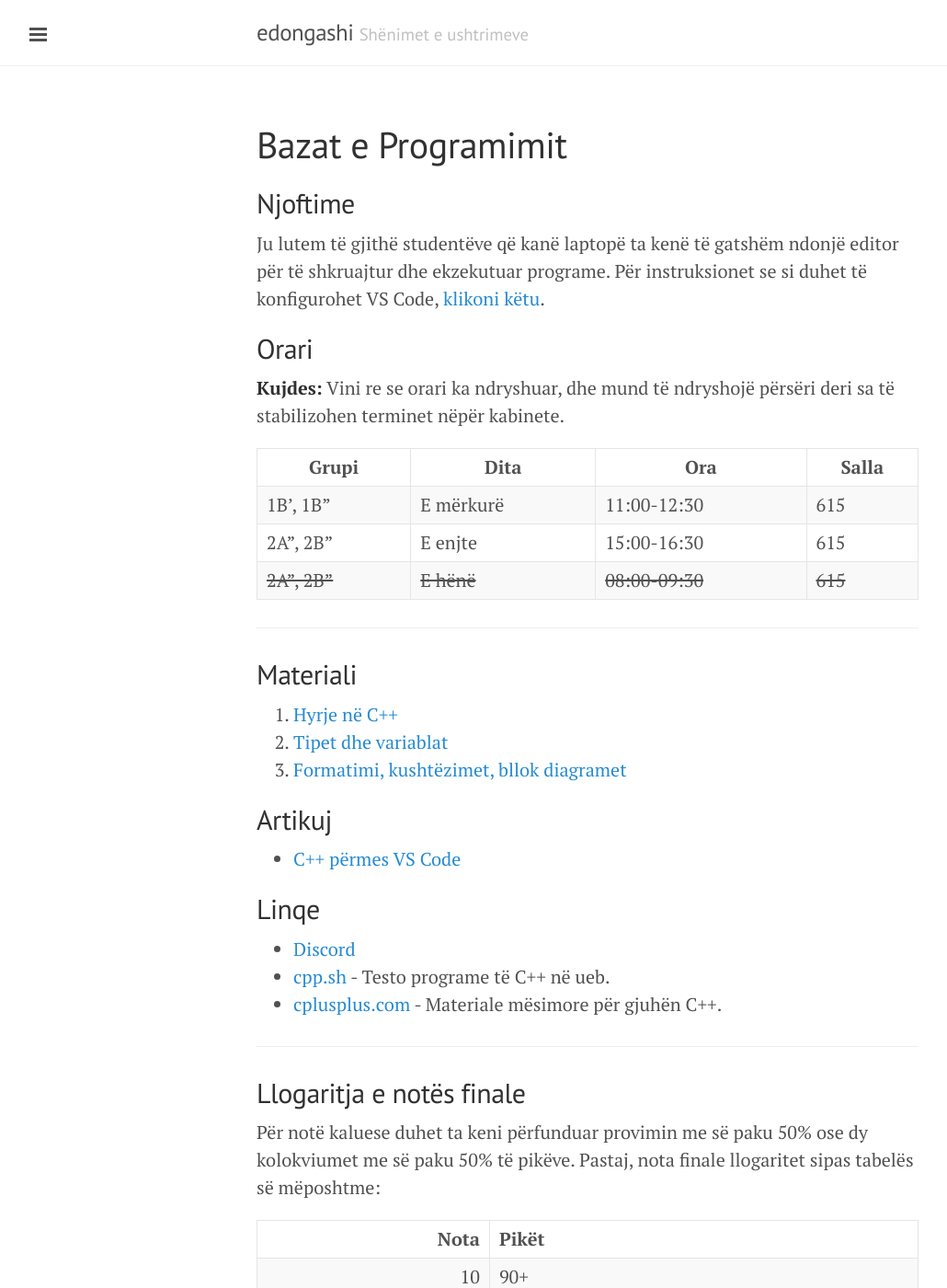
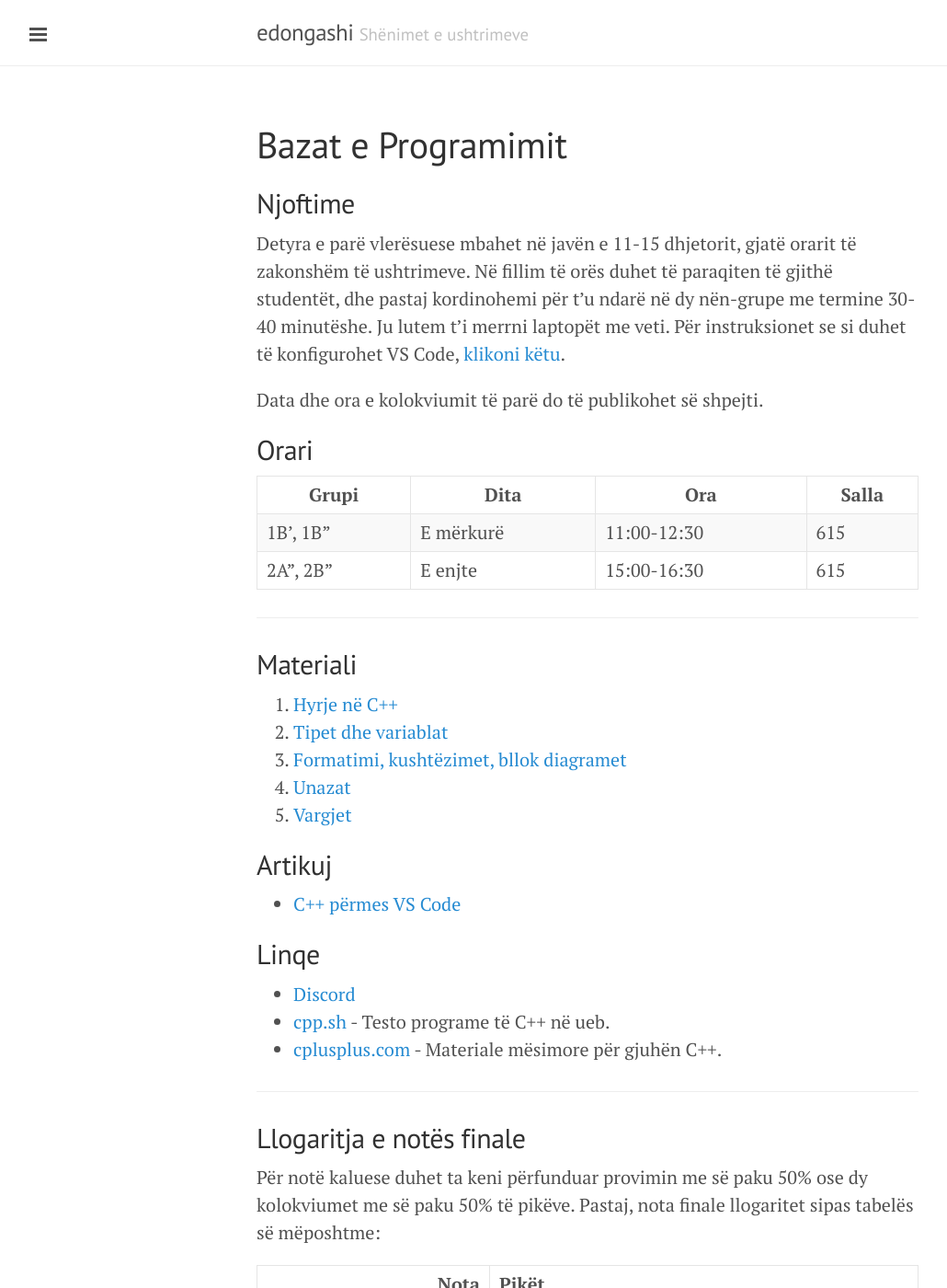
Before and after one commit to edongashi/edongashi.github.io, a Jekyll site: the page built from lendet/gjuhe-programuese/index.md, in a window 1280 px wide and 1400 px high. Shown: the whole window at 92% size, without its empty margins (1-1031 px from the left). Built offline with Jekyll 4.4.1, drawn with Linux system fonts in a browser that asks for light colours; our own code applies the rules of GitHub Pages for plain Markdown files; formulas are drawn with MathJax 3.

Commit message:
Update index page

```diff
--- a/lendet/gjuhe-programuese/index.md
+++ b/lendet/gjuhe-programuese/index.md
@@ -9,18 +9,18 @@ suppresshooks: true
 
 ## Njoftime
 
-Ju lutem të gjithë studentëve që kanë laptopë ta kenë të gatshëm ndonjë editor për të shkruajtur dhe ekzekutuar programe.
-Për instruksionet se si duhet të konfigurohet VS Code, [klikoni këtu](/lendet/gjuhe-programuese/vs-code).
+Detyra e parë vlerësuese mbahet në javën e 11-15 dhjetorit, gjatë orarit të zakonshëm të ushtrimeve.
+Në fillim të orës duhet të paraqiten të gjithë studentët, dhe pastaj kordinohemi për t'u ndarë në dy nën-grupe me termine 30-40 minutëshe.
+Ju lutem t'i merrni laptopët me veti. Për instruksionet se si duhet të konfigurohet VS Code, [klikoni këtu](/lendet/gjuhe-programuese/vs-code).
+
+Data dhe ora e kolokviumit të parë do të publikohet së shpejti.
 
 ## Orari
-
-**Kujdes:** Vini re se orari ka ndryshuar, dhe mund të ndryshojë përsëri deri sa të stabilizohen terminet nëpër kabinete.
 
 | Grupi        | Dita       | Ora             | Salla   |
 | ------------ | ---------- | --------------- | ------- |
 | 1B', 1B"     | E mërkurë  | 11:00-12:30     | 615     |
 | 2A", 2B"     | E enjte    | 15:00-16:30     | 615     |
-| ~~2A", 2B"~~ | ~~E hënë~~ | ~~08:00-09:30~~ | ~~615~~ |
 
 ---
 
@@ -29,6 +29,8 @@ Për instruksionet se si duhet të konfigurohet VS Code, [klikoni këtu](/lendet
 1. [Hyrje në C++](/lendet/gjuhe-programuese/java1)
 2. [Tipet dhe variablat](/lendet/gjuhe-programuese/java2)
 3. [Formatimi, kushtëzimet, bllok diagramet](/lendet/gjuhe-programuese/java3)
+4. [Unazat](/lendet/gjuhe-programuese/java5)
+5. [Vargjet](/lendet/gjuhe-programuese/java6)
 
 ## Artikuj
 
```
